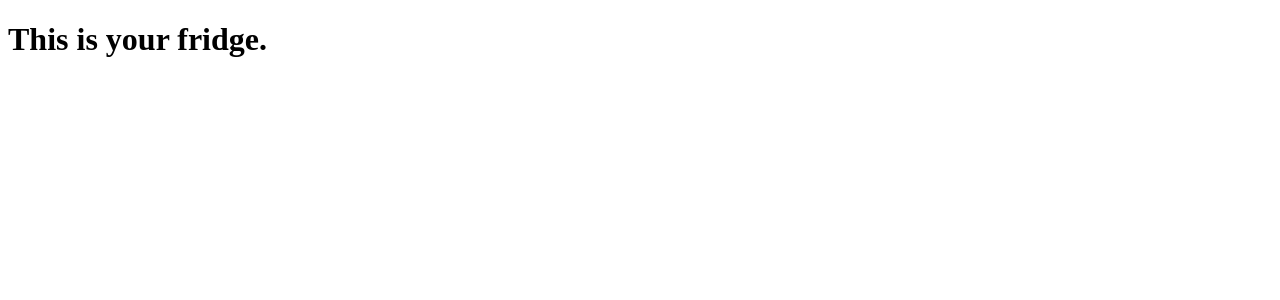
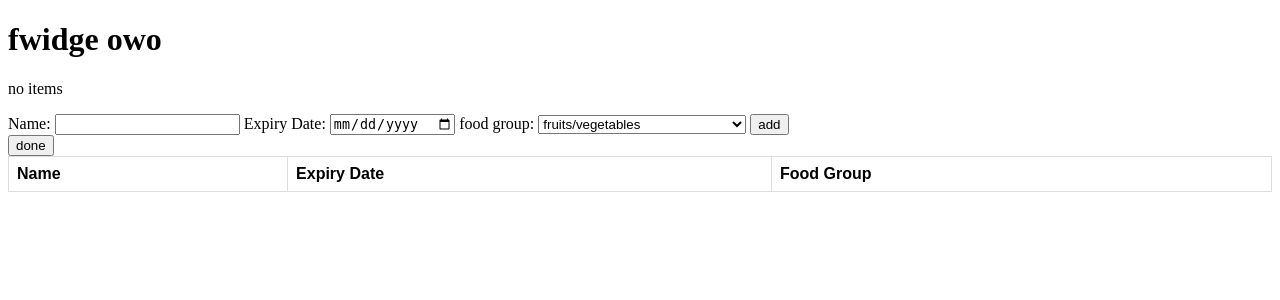
Before and after one commit to yuna17c/reci.py, a Django app: page /fridge/ in a window 1280 px wide. Shown: the top 300 px of the page. Run offline with Django 3.2, Linux system fonts and the light colour scheme; lists and menus that the app fills with data are empty.

Commit message:
update fridge_home
need to fix post method

```diff
--- a/app/base/models.py
+++ b/app/base/models.py
@@ -9,6 +9,12 @@ class Ingredient(models.Model):
     def __str__(self):
         return self.name
 
+class FoodItem(Ingredient):
+    expiry_date = models.DateField(null=True, blank=True)
+    food_group = models.TextChoices
+    def __str__(self):
+        return self.name
+
 class RecipeList(models.Model):
     recipe_name = models.TextField(null=True, blank=True)
     link = models.TextField(null=True, blank=True)
--- a/app/base/templates/base/form.html
+++ b/app/base/templates/base/form.html
@@ -4,7 +4,7 @@
     <meta charset="UFT-8">
     <meta name="viewport" content="width=device-width, initial=scale=1.0">
     <meta http-equiv="X-UA-Compatible" content="ie=edge">
-    <title>FeedMe</title>
+    <title>RECI.PY</title>
 </head>
 <body>
     <h1>Recipe Finder</h1>
--- a/app/base/templates/base/fridge_home.html
+++ b/app/base/templates/base/fridge_home.html
@@ -1,12 +1,66 @@
 <!DOCTYPE html>
 <html lang="en">
 <head>
+    <style>
+        table {
+        font-family: arial, sans-serif;
+        border-collapse: collapse;
+        width: 100%;
+        }
+
+        td, th {
+        border: 1px solid #dddddd;
+        text-align: left;
+        padding: 8px;
+        }
+
+        tr:nth-child(even) {
+        background-color: #dddddd;
+        }
+    </style>
     <meta charset="UFT-8">
     <meta name="viewport" content="width=device-width, initial=scale=1.0">
     <meta http-equiv="X-UA-Compatible" content="ie=edge">
-    <title>FeedMe</title>
+    <title>RECI.PY</title>
 </head>
 <body>
-    <h1>This is your fridge.</h1>
+    <h1>fwidge owo</h1>
+    {% for i in ingredients %}
+        <p>{{i.name}}</p>
+        <a href="{% url 'fridge-update' i.id %}">delete</a>
+    {% empty %}
+        <p>no items</p>
+    {% endfor %}
+    <form method="POST">
+        <label for="name">Name:</label>
+        <input id="name" name="name">
+        <label for="expiry">Expiry Date:</label>
+        <input type="date" id="expiry" name="expiry">
+        <label for="cars">food group:</label>
+        <select name="food_group" id="food_group">
+            <option value="fruits">fruits/vegetables</option>
+            <option value="fats">fats + oils</option>
+            <option value="dairy">eggs, milk and milk products</option>
+            <option value="meat">meat + fish</option>
+            <option value="herbs">herbs + spices</option>
+            <option value="grain">grain, nuts and baking products</option>
+            <option value="pasta">pasta, rice and pulses</option>
+            <option value="other">other</option>
+        </select>
+        {% csrf_token %}
+        {{ form }}
+        <button type="submit" name="add_button">add</button>
+    </form>
+    <form method="POST">
+        {% csrf_token %}
+        <button type="submit" name="done_button">done</button>
+    </form>
+    <table>
+        <tr>
+          <th>Name</th>
+          <th>Expiry Date</th>
+          <th>Food Group</th>
+        </tr>
+    </table>
 </body>
 </html>
--- a/app/base/urls.py
+++ b/app/base/urls.py
@@ -1,9 +1,10 @@
 from django.urls import path, include
-from .views import FridgeHome, HomePage, RecipeFinderHome, DeleteView
+from .views import *
 
 urlpatterns = [
     path('', HomePage.as_view(), name='main'),
     path('fridge/', FridgeHome.as_view(), name='fridge'),
     path('recipefinder/', RecipeFinderHome.as_view(), name='recipe-finder'),
     path('ingredient-update/<int:pk>/', DeleteView.as_view(), name='ingredient-update'),
+    path('fridge-update/<int:pk>/', DeleteFridgeView.as_view(), name='fridge-update')
 ]
--- a/app/base/views.py
+++ b/app/base/views.py
@@ -9,7 +9,7 @@ from django.views.generic.detail import DetailView
 from django.views.generic.edit import CreateView, UpdateView, DeleteView
 from bs4 import BeautifulSoup
 import requests
-from .models import Ingredient, RecipeList
+from .models import Ingredient, FoodItem, RecipeList
 
 class HomePage(ListView):
     model = Ingredient
@@ -54,7 +54,6 @@ class RecipeFinderHome(TemplateView):
         #return self.get_response(request)
         return HttpResponseRedirect(request.path_info)
 
-
 class DeleteView(DeleteView):
     model = Ingredient
     context_object_name = 'ingredient'
@@ -62,9 +61,31 @@ class DeleteView(DeleteView):
     def get(self, request, *args, **kwargs):
         return self.post(request, *args, **kwargs)
 
-class FridgeHome(ListView):
-    model = Ingredient
+class DeleteFridgeView(DeleteView):
+    model = FoodItem
+    context_object_name = 'fooditem'
+    success_url = reverse_lazy('fridge')
+
+class FridgeHome(TemplateView):
+    model = FoodItem
     template_name = "base/fridge_home.html"
+    def get_context_data(self, **kwargs):
+        context = super(FridgeHome, self).get_context_data(**kwargs)
+        context['food_items'] = FoodItem.objects.all()
+        return context
+    def post(self, request):
+        if 'add_button' in request.POST:
+            user_input = request.POST.get("input", "")
+            print(user_input)
+            FoodItem.objects.create(name=user_input).save()
+        elif 'done_button' in request.POST:
+            all_entries = FoodItem.objects.all()
+            input_list=[]
+            for a in all_entries:
+                print(a.name)
+                input_list.append(a.name)
+            inputSearch(input_list)
+        return HttpResponseRedirect(request.path_info)
 
 
 def inputSearch(lst):
```
Also changed, not shown: app/db.sqlite3.
